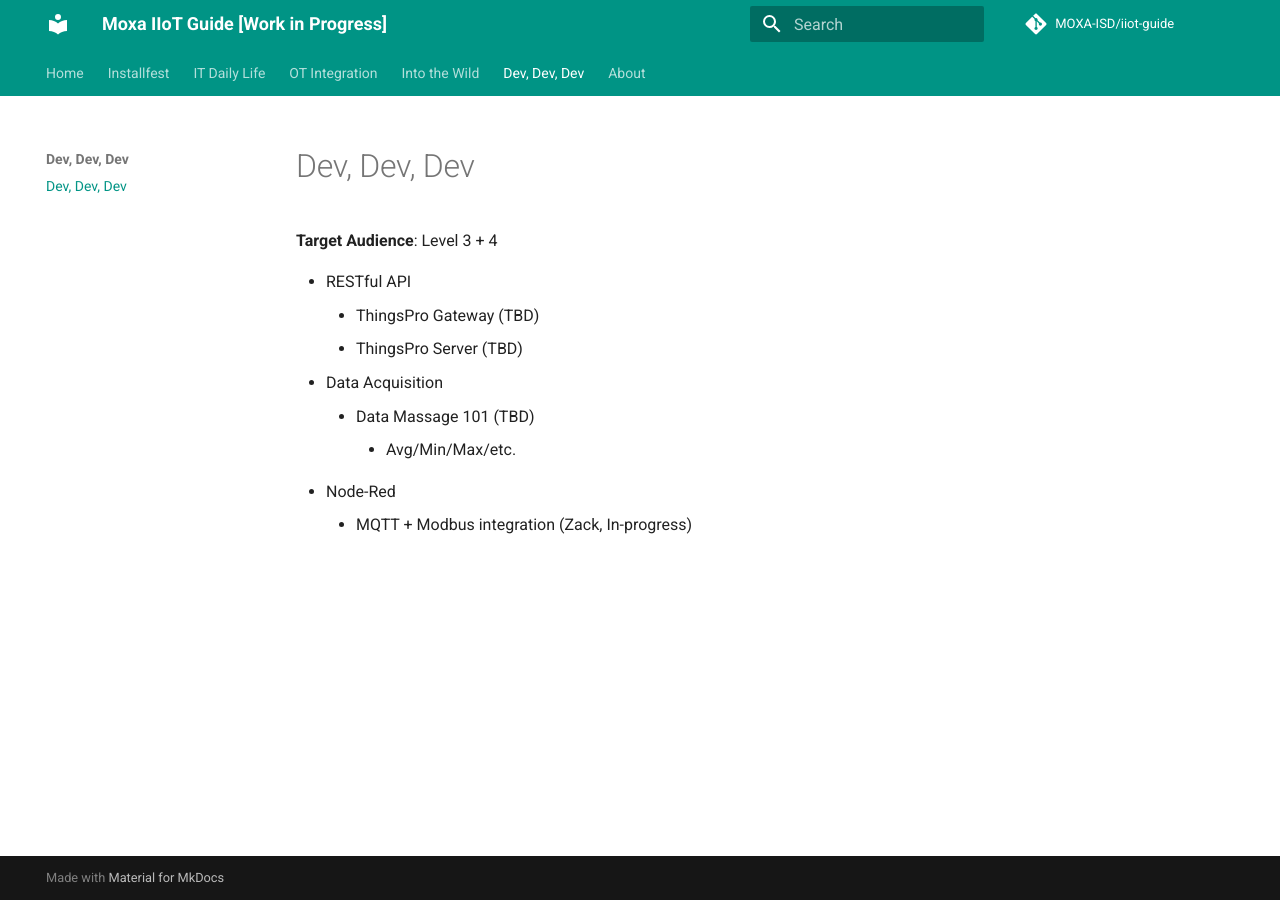
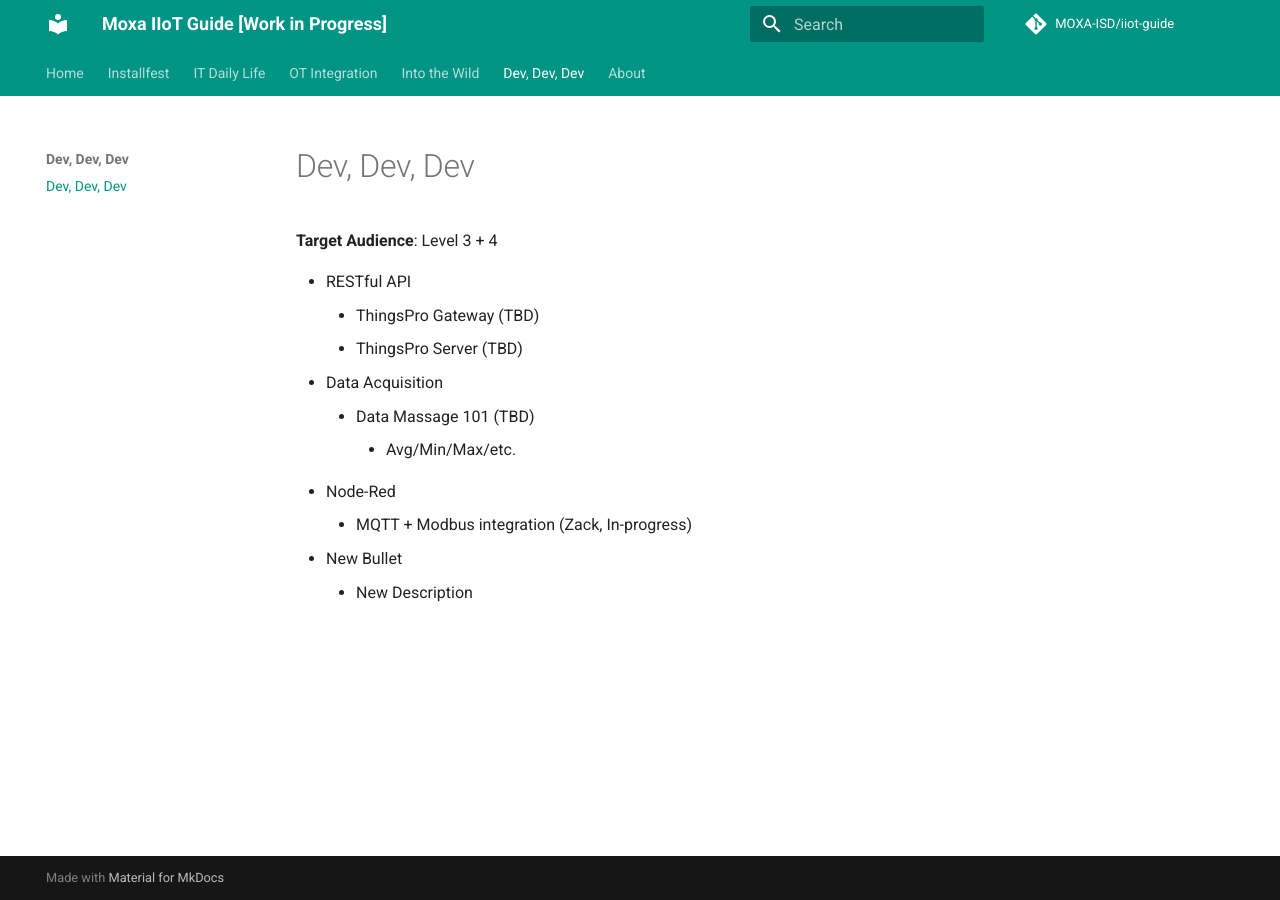
Before and after one commit to rog0315/iiot-guide-1, an MkDocs documentation site: the page built from docs/dev-dev-dev/index.md, in a window 1280 px wide. Built offline with MkDocs 1.6.1 and Material for MkDocs 9.7.7, drawn with Linux system fonts in a browser that asks for light colours; comment, search, counter and statistics services are not loaded; old or Windows-style settings are respelled for this version of MkDocs.

Commit message:
Added example section
added example new bullet and new description

```diff
--- a/docs/dev-dev-dev/index.md
+++ b/docs/dev-dev-dev/index.md
@@ -10,3 +10,5 @@
         - Avg/Min/Max/etc.
 - Node-Red
     - MQTT + Modbus integration (Zack, In-progress)
+- New Bullet
+    - New Description
```
